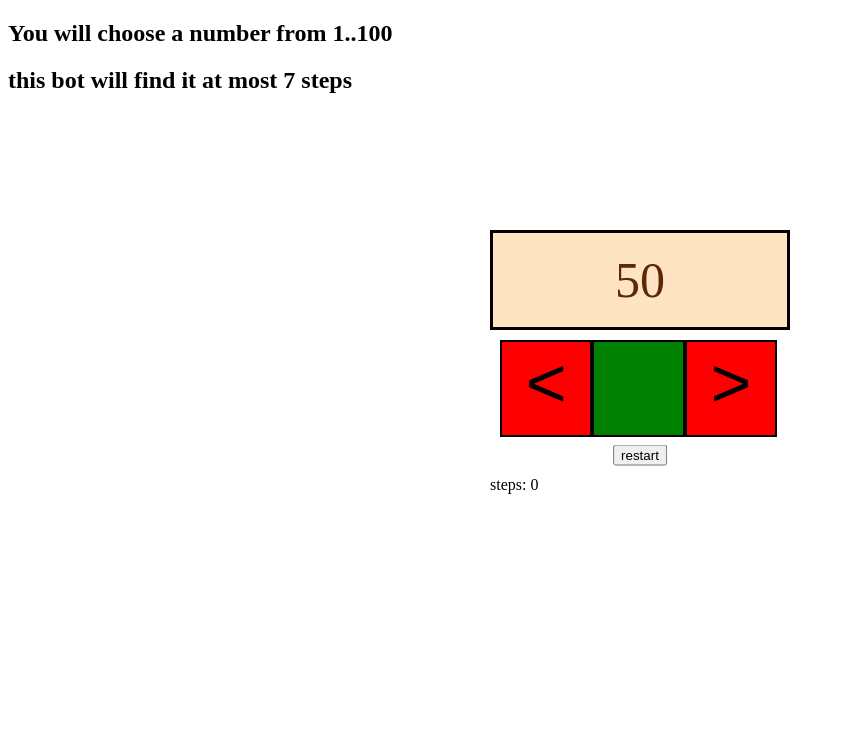
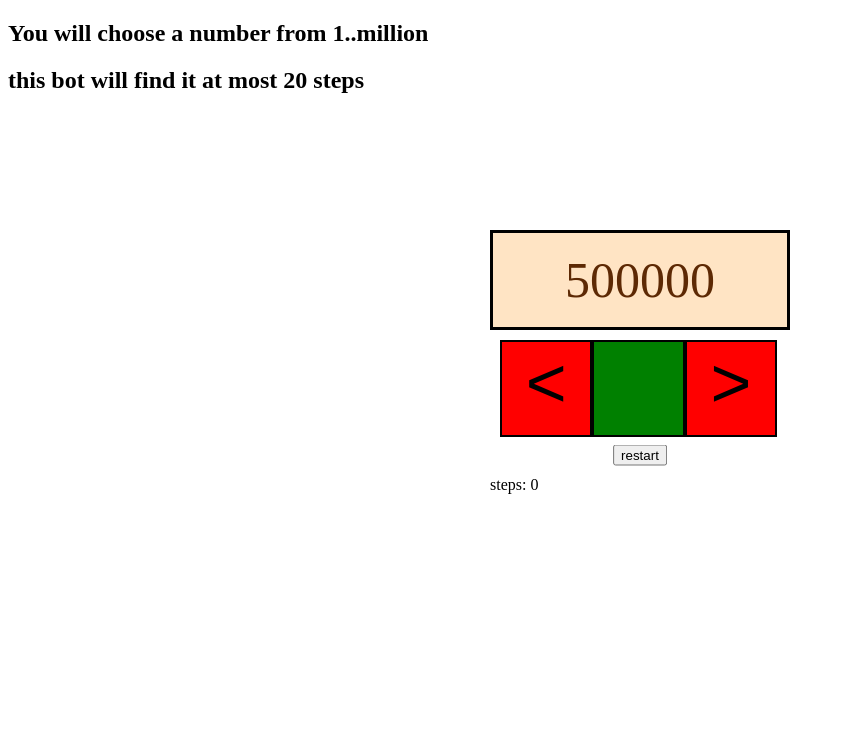
Before and after one commit to almosabhali0/bsgame, a plain HTML site: page index.html in a window 1280 px wide. Shown: the whole page, without its empty margins (0-845 px from the left). Drawn offline with Linux system fonts and the light colour scheme.

Commit message:
Update index.html

```diff
--- a/index.html
+++ b/index.html
@@ -89,14 +89,14 @@
 </head>
 <body>
         <h2>
-            You will choose a number from 1..100
+            You will choose a number from 1..million
         </h2>
         <h2>
-            this bot will find it at most 7 steps
+            this bot will find it at most 20 steps
         </h2>
     <div id="boxbox">
         <div id="number_box">
-            <div id="number">50</div>
+            <div id="number">500000</div>
         </div>
         <div id="buttons_bar">
             <button id="less" onclick="less()">&#60;</button>
```
